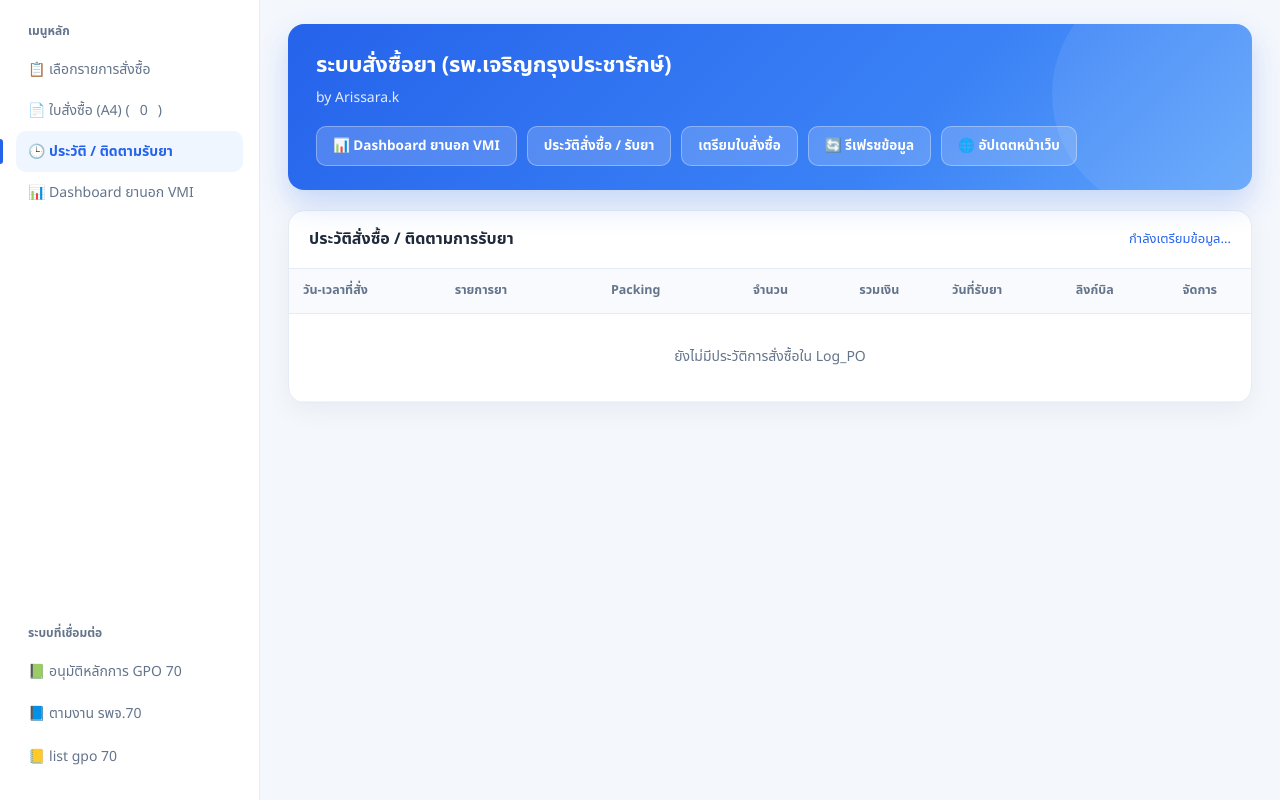
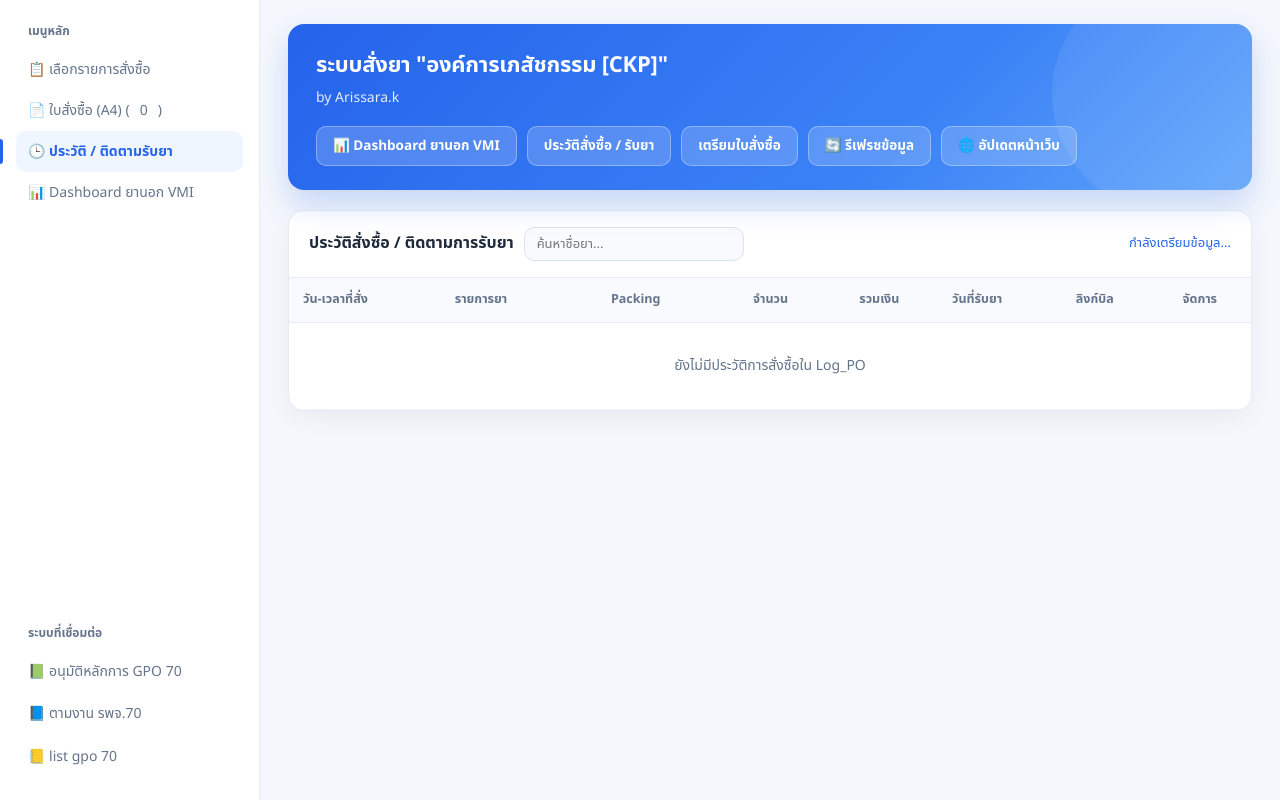
Before and after one commit to isaradec16-eng/po-pharmacy, a plain HTML site: page index.html in a window 1280 px wide. Both pictures are taken after a click on the button "🕒 ประวัติ / ติดตามรับยา". Drawn offline with Linux system fonts and the light colour scheme.

Commit message:
Update index.html

```diff
--- a/index.html
+++ b/index.html
@@ -3,7 +3,7 @@
 <head>
   <meta charset="UTF-8">
   <meta name="viewport" content="width=device-width, initial-scale=1.0">
-  <title>ระบบสั่งซื้อยา (รพ.เจริญกรุงประชารักษ์)</title>
+  <title>ระบบสั่งยา "องค์การเภสัชกรรม [CKP]"</title>
   <style>
     :root {
       --bg: #f4f7fc;
@@ -464,7 +464,7 @@
     <main class="main-area">
       <div class="hero-banner">
         <div>
-          <h1>ระบบสั่งซื้อยา (รพ.เจริญกรุงประชารักษ์)</h1>
+          <h1>ระบบสั่งยา "องค์การเภสัชกรรม [CKP]"</h1>
           <p>by Arissara.k</p>
         </div>
         <div style="display:flex; gap:10px; flex-wrap:wrap; align-items:center;">
@@ -587,7 +587,10 @@
       <div id="tab_history" class="hidden">
         <div class="card" style="overflow:hidden;">
           <div class="table-header">
-            <span style="font-size:16px; font-weight:700; color:var(--text-title);">ประวัติสั่งซื้อ / ติดตามการรับยา</span>
+            <div style="display:flex; flex-wrap:wrap; align-items:center; gap:10px;">
+              <span style="font-size:16px; font-weight:700; color:var(--text-title);">ประวัติสั่งซื้อ / ติดตามการรับยา</span>
+              <input id="historySearch" type="text" oninput="renderHistory()" placeholder="ค้นหาชื่อยา..." class="input" style="width:220px; padding:6px 12px; font-size:13px;" />
+            </div>
             <span id="logStatusMsg" style="font-size:13px; color:var(--blue); font-weight:500;">กำลังเตรียมข้อมูล...</span>
           </div>
           <div class="scroll-box" style="max-height:580px;">
@@ -1097,11 +1100,16 @@
     }
 
     function renderHistory() {
-      const rows = logRows.slice().reverse();
+      const qEl = document.getElementById('historySearch');
+      const query = (qEl ? qEl.value : '').toLowerCase().trim();
+      const rows = logRows.slice().reverse().filter(function(item) {
+        return !query || String(item.name || '').toLowerCase().indexOf(query) !== -1;
+      });
       const tbody = document.getElementById('historyBody');
 
       if (!rows.length) {
-        tbody.innerHTML = '<tr><td colspan="8" class="text-center" style="padding:32px;color:var(--text-muted);">ยังไม่มีประวัติการสั่งซื้อใน Log_PO</td></tr>';
+        tbody.innerHTML = '<tr><td colspan="8" class="text-center" style="padding:32px;color:var(--text-muted);">' +
+          (query ? 'ไม่พบรายการยาที่ค้นหา' : 'ยังไม่มีประวัติการสั่งซื้อใน Log_PO') + '</td></tr>';
         return;
       }
 
```
